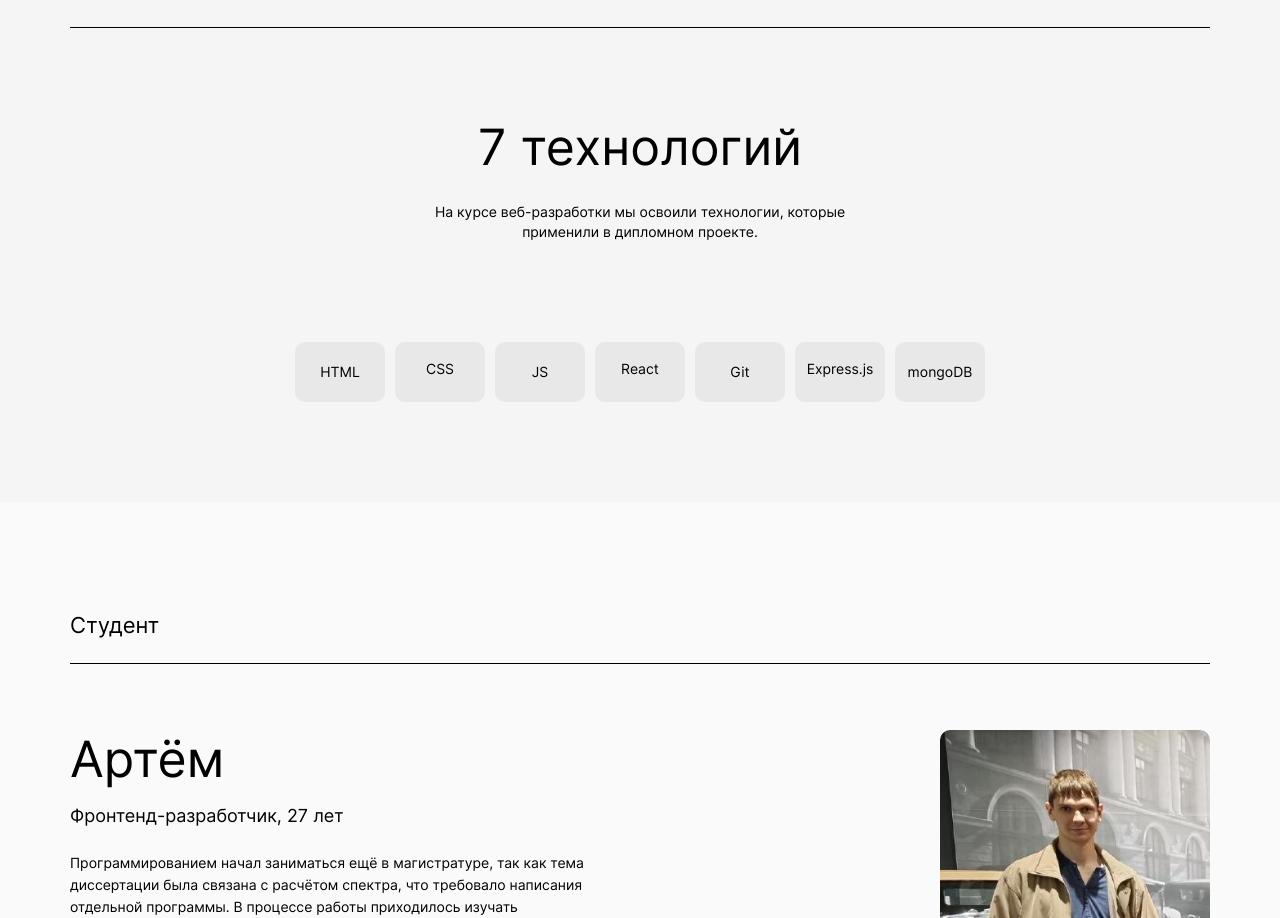
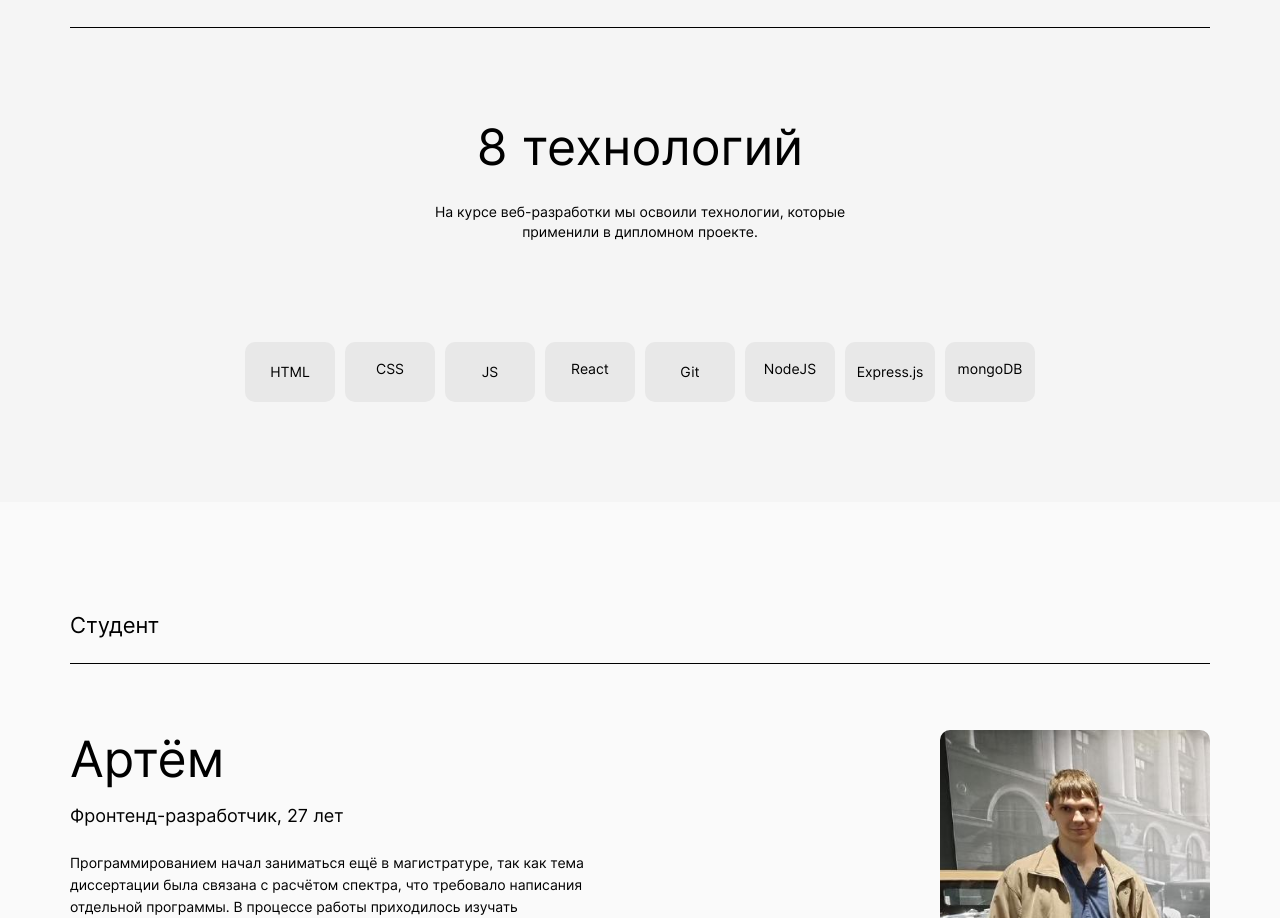
Before and after one commit to Artyom774/movies-explorer-frontend, a React (Create React App) app: page / in a window 1280 px wide. Shown: the part 1404-2322 px from the top of the page. Built offline with nearby package versions, Linux system fonts and the light colour scheme.

Commit message:
feat: добавить технологию в section techs

```diff
--- a/src/blocks/techs/__block/techs__block.css
+++ b/src/blocks/techs/__block/techs__block.css
@@ -10,5 +10,6 @@
   .techs__block {
     padding: 0;
     width: 100%;
+    row-gap: 10px;
   }
 }
--- a/src/components/Techs.js
+++ b/src/components/Techs.js
@@ -4,7 +4,7 @@ const Techs = () => {
   return (
     <section className="techs">
       <h2 className="section-title">Технологии</h2>
-      <h3 className="techs__subtitle">7 технологий</h3>
+      <h3 className="techs__subtitle">8 технологий</h3>
       <p className="techs__text">На курсе веб-разработки мы освоили технологии, которые применили в дипломном проекте.</p>
       <div className="techs__block">
         <p className="techs__tech-name">HTML</p>
@@ -12,6 +12,7 @@ const Techs = () => {
         <p className="techs__tech-name">JS</p>
         <p className="techs__tech-name">React</p>
         <p className="techs__tech-name">Git</p>
+        <p className="techs__tech-name">NodeJS</p>
         <p className="techs__tech-name">Express.js</p>
         <p className="techs__tech-name">mongoDB</p>
       </div>
```
